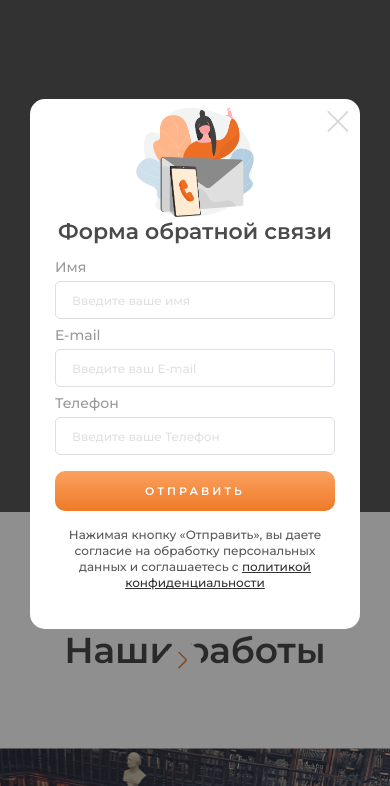
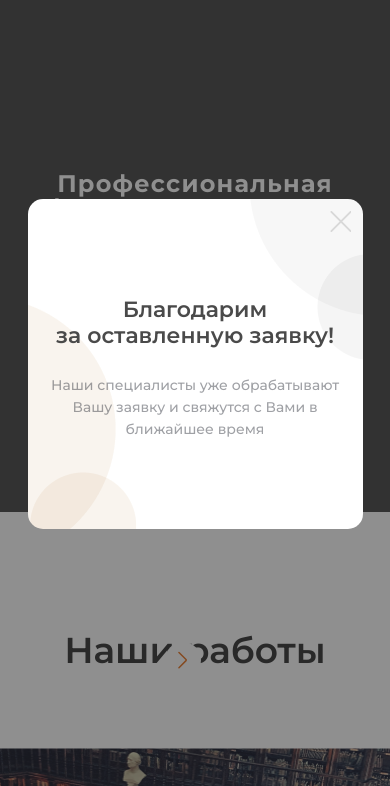
Before and after one commit to NikVoi/Photo-studio, a website: page src/index.html in a window 390 px wide. Shown: the part 58-844 px from the top of the page. Drawn offline with nearby package versions, Linux system fonts and the light colour scheme; files that its build step writes are made by us from their sources; files whose address does not match are found by name.

Commit message:
add: mobile modal call back

```diff
--- a/src/assets/scss/block/media.scss
+++ b/src/assets/scss/block/media.scss
@@ -654,6 +654,9 @@
 
         margin-left: 27px;
     }
+
+
+
 
 
 
@@ -1557,7 +1560,7 @@
 
     .form__main {
         width: 320px;
-        height: 540px;
+        height: 500px;
 
         position: relative;
         top: -30px;
@@ -1843,4 +1846,24 @@
     .close-pop{
         stroke: #D8D8D8;
     }
+
+    .popUp__gratitude {
+        width: 335px;
+        height: 330px;
+
+        padding: 98px 0;
+
+        background-position: top -15px right -50px, bottom left;
+    }
+
+    .gratitude__title {
+        margin-bottom: 24px;
+
+        font-size: 22px;
+    }
+
+    .gratitude__text {
+        font-size: 14px;
+    }
+
 }
--- a/src/index.html
+++ b/src/index.html
@@ -14,7 +14,7 @@ title: Photo studio | Home
 <div class="popUp active">
 
 
-    <div class="popUp__form active">
+    <div class="popUp__form">
         <div class="popUp__close">
             <svg class="close-pop">
                 <use xlink:href="#close"></use>
@@ -54,7 +54,7 @@ title: Photo studio | Home
         </div>
     </div>
 
-    <div class="popUp__gratitude">
+    <div class="popUp__gratitude active">
         <div class="popUp__close">
             <svg class="close-pop">
                 <use xlink:href="#close"></use>
```
Also changed, not shown: dist/assets/css/style.min.css, dist/index.html.
